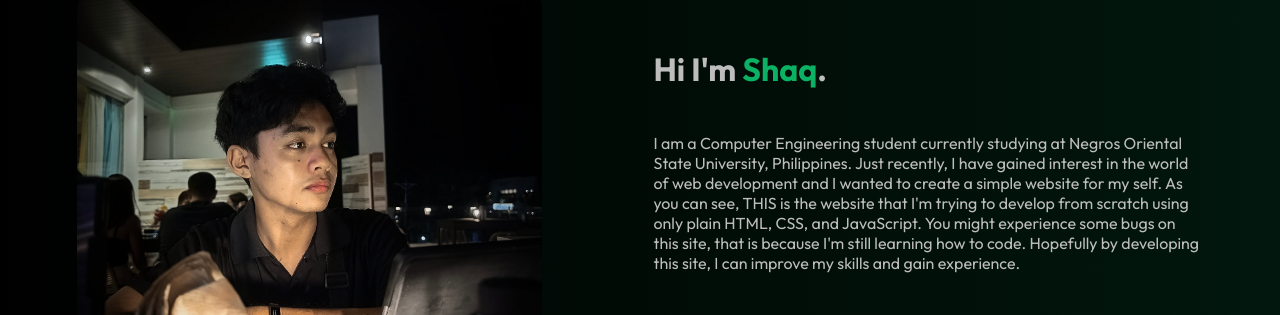
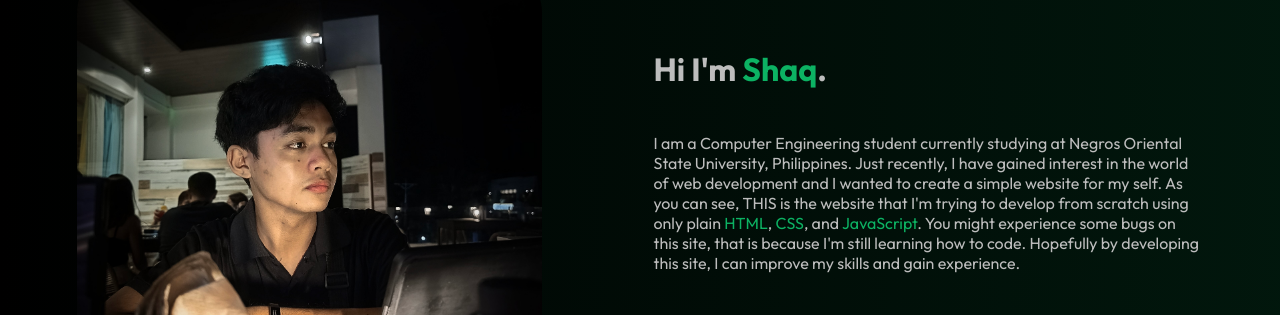
Before and after one commit to Shiro481/shaq-lee-ambagan, a plain HTML site: page index.html in a window 1280 px wide. Shown: the part 1000-1315 px from the top of the page. Drawn offline with Linux system fonts and the light colour scheme.

Commit message:
added highlights in introduction

```diff
--- a/index.html
+++ b/index.html
@@ -55,7 +55,7 @@
     </div>
     <div class="introduction-content-container">
       <h1>Hi I'm <span>Shaq</span>.</h1>
-      <p>I am a Computer Engineering student currently studying at Negros Oriental State University, Philippines. Just recently, I have gained interest in the world of web development and I wanted to create a simple website for my self. As you can see, THIS is the website that I'm trying to develop from scratch using only plain HTML, CSS, and JavaScript. You might experience some bugs on this site, that is because I'm still learning how to code. Hopefully by developing this site, I can improve my skills and gain experience.
+      <p>I am a Computer Engineering student currently studying at Negros Oriental State University, Philippines. Just recently, I have gained interest in the world of web development and I wanted to create a simple website for my self. As you can see, THIS is the website that I'm trying to develop from scratch using only plain <span class="highlight">HTML</span>, <span class="highlight">CSS</span>, and <span class="highlight">JavaScript</span>. You might experience some bugs on this site, that is because I'm still learning how to code. Hopefully by developing this site, I can improve my skills and gain experience.
       </p>
         <div class="socials-container">
           <a href="https://github.com/Shiro481" target="_blank"><i class="fa-brands fa-github"></i></a>
--- a/style.css
+++ b/style.css
@@ -309,6 +309,9 @@ header {
   gap:44px;
 }
 
+.highlight{
+  color:#0CB263;
+}
 .introduction-content-container p{
   width:550px;
   text-align: left;
```
